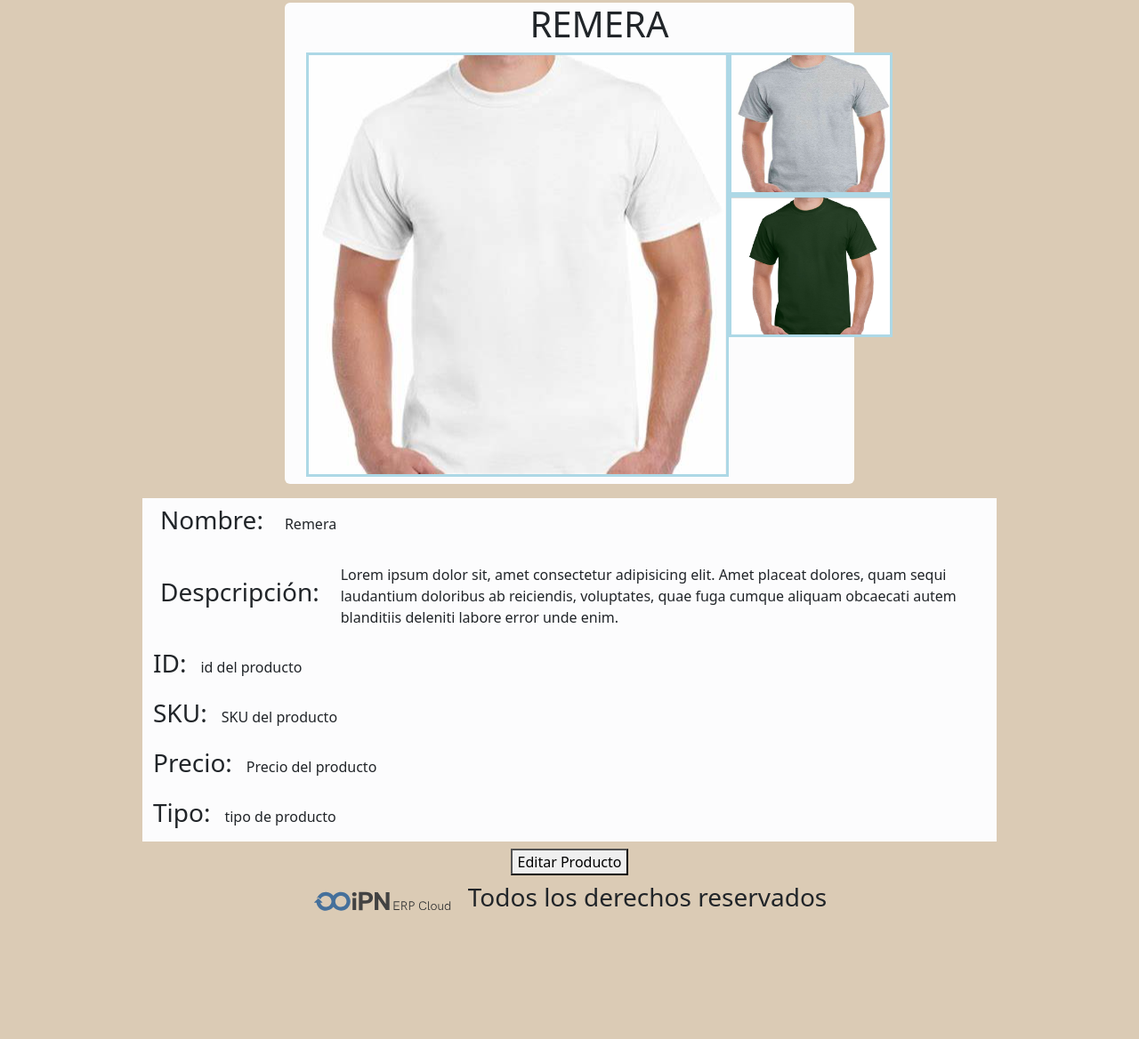
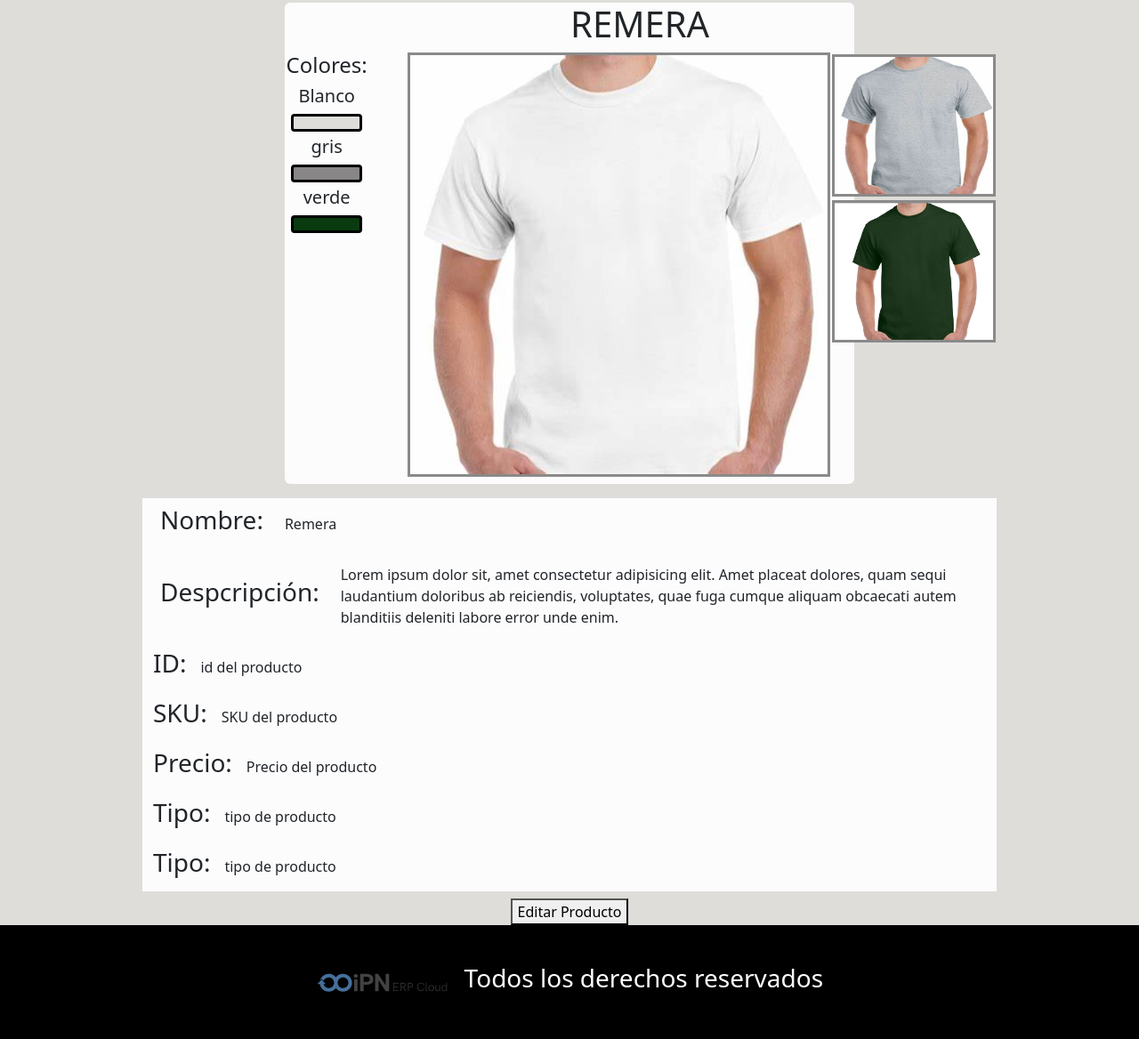
Before and after one commit to tomorrow142/ProyectoIPNAxelRomero, a plain HTML site: page Proyecto IPN Axel Romero/editar.html in a window 1280 px wide. Shown: the part 76-1244 px from the top of the page at 89% size. Before the commit the page ends 1133 px from the top, so only its background shows below. Drawn offline with nearby package versions, Linux system fonts and the light colour scheme.

Commit message:
Correcciones en la estructura y los comentarios de la página. Ajustes en el diseño de la primera y segunda UI.

```diff
--- a/Proyecto IPN Axel Romero/editar.html
+++ b/Proyecto IPN Axel Romero/editar.html
@@ -9,7 +9,7 @@
     <title>Editar Producto</title>
 </head>
 <body>
-  <div class="container-lg navbar bg-body-tertiary align-items-center d-flex align-content-center mb-3 mt-1 ">
+  <header class="container-lg navbar bg-body-tertiary align-items-center d-flex align-content-center mb-3 mt-1 ">
     <a href="https://ipn.com.ar/sistema-de-gestion-empresarial" class="me-auto p-2 ps-3">
       <img src="./recursos/logo_iPN.svg" alt="Logo IPN">
     </a>
@@ -36,17 +36,25 @@
         </ul>
       </div>
     </div>
+  </header>
+
+    <section class="container w-50 d-grid bg-light-subtle pb-2 rounded flex-wrap">
+      <h1 class="d-flex justify-content-center">REMERA</h1>
+        <div class="container-md d-flex justify-content-center" id="colors_container">
+          <div class="colors d-flex align-items-center">
+              <h4>Colores: </h4>
+              <h5>Blanco</h5>
+              <div class="color white"></div>
+              <h5>gris</h5>
+              <div class="color gray"></div>
+              <h5>verde</h5>
+              <div class="color green"></div>
           </div>
-<!--end of header-->
-    <section class="container w-50 d-grid bg-light-subtle pb-2 rounded">
-      <h1 class="d-flex justify-content-center">REMERA</h1>
-      <div class="container-md d-flex justify-content-center">
-         <img class="pricipal_image" src="/recursos/remera blanca.png">
+              <img class="pricipal_image img-responsive" src="/recursos/remera blanca.png">
                   <div class="d-flex flex-column">
                       <img src="/recursos/remera gris.png" class="secundary_image">
                       <img src="/recursos/remera verde.png" class="secundary_image">
                   </div>
-
         </div>
     </section>
 
@@ -75,14 +83,18 @@
                                       <h3 class="d-flex align-content-center ">Tipo: </h1>
                                       <p class="d-flex mt-3 ms-3">tipo de producto</p>
                                   </section>
+                                      <section id="tipo_product" class="d-flex align-content-center align-items-center">
+                                          <h3 class="d-flex align-content-center ">Tipo: </h1>
+                                          <p class="d-flex mt-3 ms-3">tipo de producto</p>
+                                      </section>
     </section>
     <section class="container-md d-flex justify-content-center pt-2">
     <button>Editar Producto</button>
   </section>
-  <footer class="d-flex align-content-center align-items-center img-fluid">
-    <section class="container-lg d-flex align-items-center img-fluid justify-content-center">
-      <img src="/recursos/logo_iPN.svg" class="m-2">
-    <h3 class="align-items-center p-2">Todos los derechos reservados</h3>
+      <footer id="footer">
+        <section id="section_footer">
+            <img src="/recursos/logo_iPN.svg" class="m-2" id="logo_ipn_footer">
+            <h3 class="p-2 text-white">Todos los derechos reservados</h3>
         </section>
       </footer>
 <script src="https://cdn.jsdelivr.net/npm/bootstrap@5.3.3/dist/js/bootstrap.bundle.min.js" integrity="sha384-YvpcrYf0tY3lHB60NNkmXc5s9fDVZLESaAA55NDzOxhy9GkcIdslK1eN7N6jIeHz" crossorigin="anonymous"></script>
--- a/Proyecto IPN Axel Romero/style/editar.css
+++ b/Proyecto IPN Axel Romero/style/editar.css
@@ -1,13 +1,56 @@
-body {
-    margin-bottom: 2vh;
-    height: 100%;
-    background-color: #dbcbb5;
+html body {
+    height: 100vh;
+    margin: 0;
+    background-color: #dfddda;
 }
+footer {
+    height: 16vh;
+    margin-top: auto;
+    background-color: black;
+    display: flex;
+    justify-content: center;
+}
+#section_footer {
+    display: flex;
+    justify-content: center;
+    align-items: center;
+}
+#logo_ipn_footer {
+    max-height: 20%;
+}
+
 .secundary_image {
     height: 20vh;
     width: 23vh;
-    border: solid lightblue;
+    border: solid #8a8a8a;
+    margin: 1%;
 }
 .pricipal_image {
-    border: solid lightblue;
+    border: solid #8a8a8a;
 }
+.colors {
+    display: flex;
+    flex-direction: column;
+    margin-right: 6%;
+}
+.color {
+    border: solid black;
+    width: 80px;
+    height: 20px;
+    margin-bottom: 5px;
+    border-radius: 4px;
+}
+.colors_container {
+    display: flex;
+    justify-content: center;
+    flex-wrap: wrap;
+}
+.white {
+    background-color: #dfddda;
+}
+.gray {
+    background-color: #888686;
+}
+.green {
+    background-color: #0a3b10;
+}
--- a/Proyecto IPN Axel Romero/style/style.css
+++ b/Proyecto IPN Axel Romero/style/style.css
@@ -1,5 +1,30 @@
-body {
-    margin-bottom: 2vh;
-    height: 100%;
-    background-color: #dbcbb5;
+html body {
+    height: 100vh;
+    margin: 0;
+    background-color: #dfddda;
 }
+footer {
+    height: 100vh;
+    margin-top: auto;
+    background-color: black;
+    display: flex;
+    justify-content: center;
+}
+.filter {
+    text-align: center;
+}
+
+#filters {
+    border: 4px solid;
+    border-radius: 10px;
+    border-color: #8a8a8a;
+}
+
+#section_footer {
+    display: flex;
+    justify-content: center;
+    align-items: center;
+}
+#logo_ipn_footer {
+    max-height: 20%;
+}
```
Also changed, not shown: Proyecto IPN Axel Romero/index.html (+18 -30 lines). Lines whose indentation alone changed are shown as unchanged.
